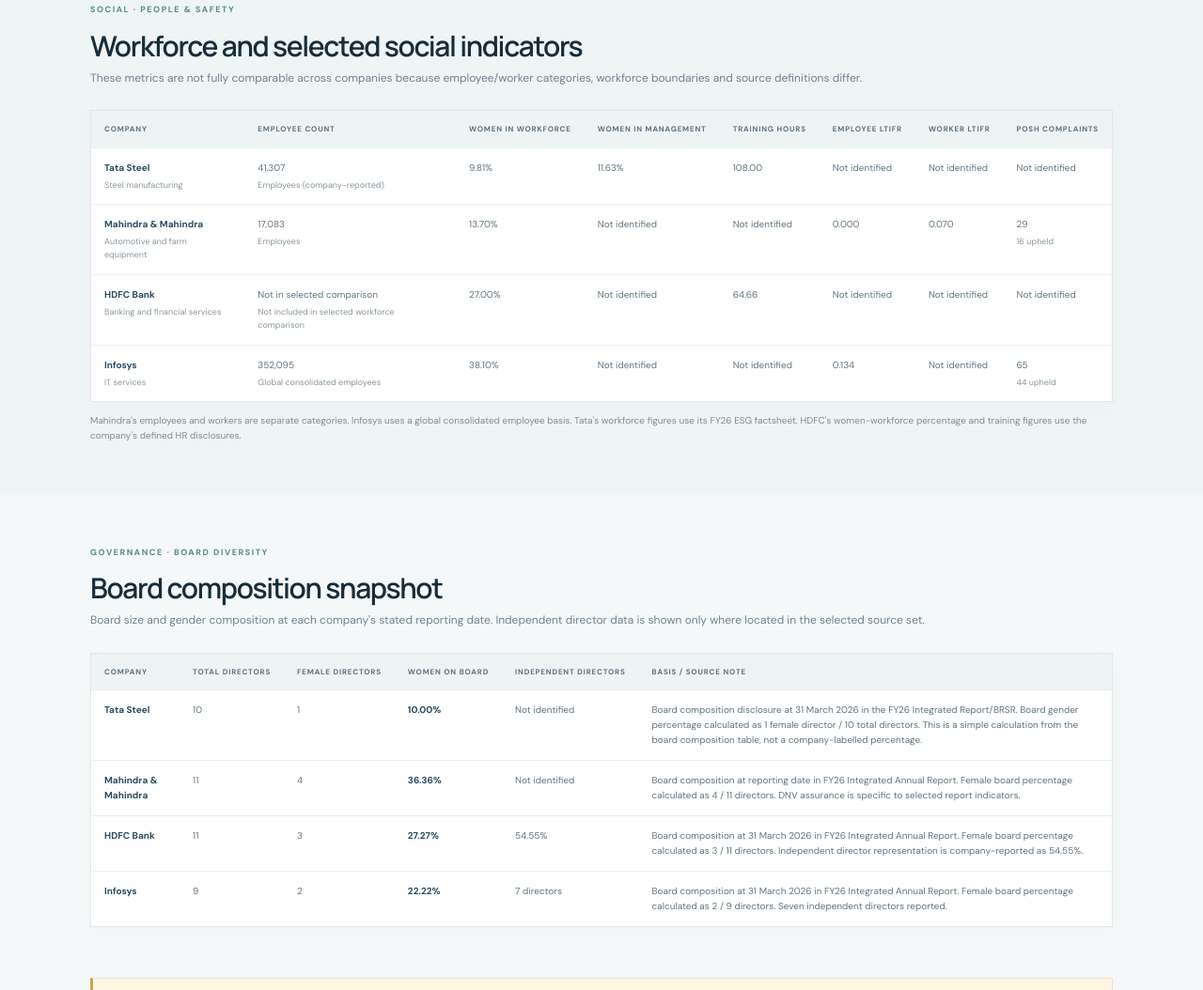
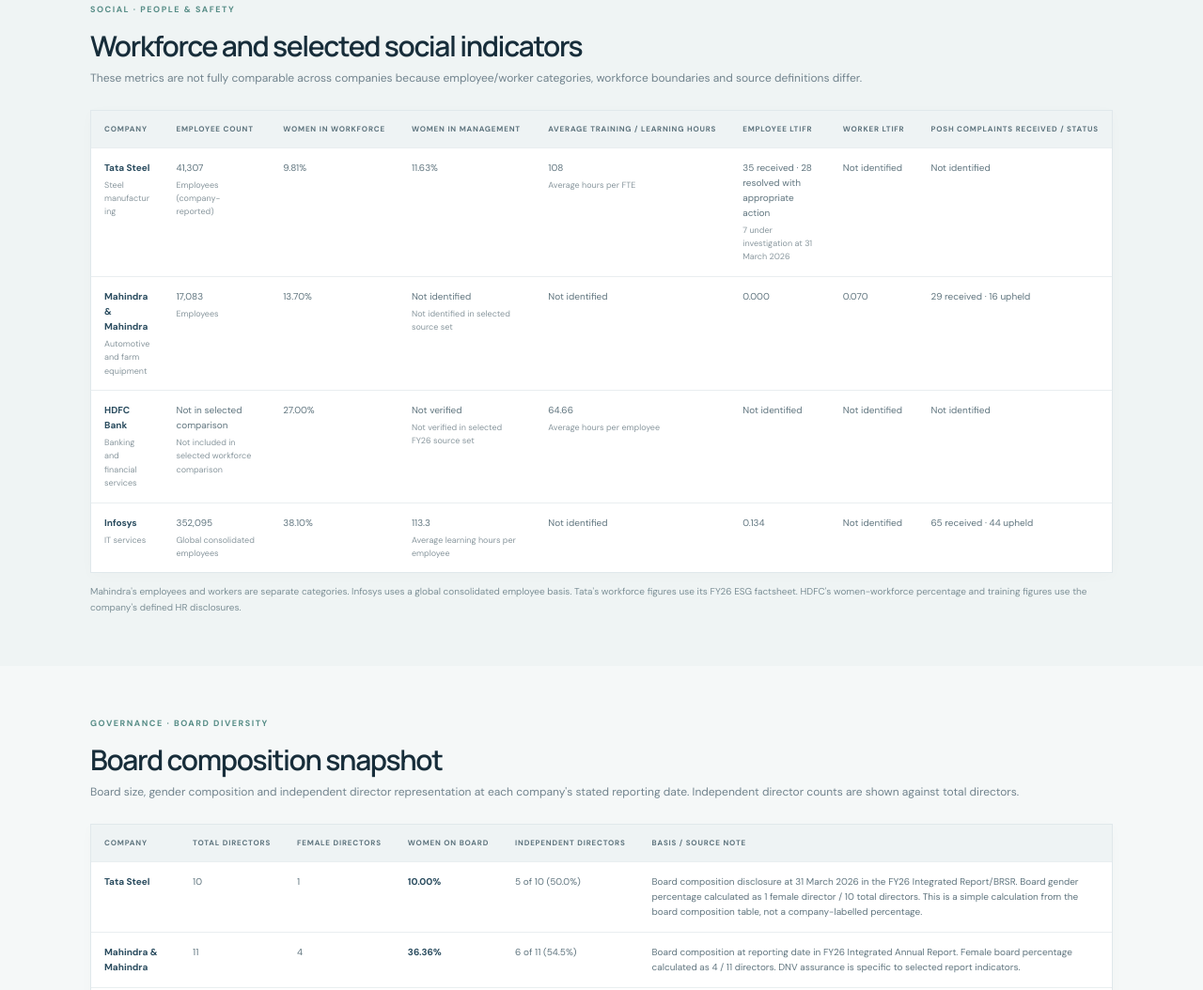
Before and after one commit to Prithivi2504/Four-Sector-ESG-Disclosure-Portfolio, a plain HTML site: page comparison/index.html in a window 1280 px wide. Shown: the part 2643-3697 px from the top of the page at 94% size. Drawn offline with Linux system fonts and the light colour scheme.

Commit message:
Correct FY26 ESG social and governance disclosures

```diff
--- a/comparison/index.html
+++ b/comparison/index.html
@@ -81,15 +81,15 @@
 </section>
 <section class="section alt-section">
   <div class="section-heading"><div><div class="eyebrow">SOCIAL · PEOPLE & SAFETY</div><h2>Workforce and selected social indicators</h2><p class="muted">These metrics are not fully comparable across companies because employee/worker categories, workforce boundaries and source definitions differ.</p></div></div>
-  <div class="table-wrap"><table class="data-table"><thead><tr><th>Company</th><th>Employee count</th><th>Women in workforce</th><th>Women in management</th><th>Training hours</th><th>Employee LTIFR</th><th>Worker LTIFR</th><th>POSH complaints</th></tr></thead><tbody>
-  <tr><td><strong>Tata Steel</strong><small>Steel manufacturing</small></td><td>41,307<small>Employees (company-reported)</small></td><td>9.81%</td><td>11.63%</td><td>108.00</td><td>Not identified</td><td>Not identified</td><td>Not identified</td></tr><tr><td><strong>Mahindra &amp; Mahindra</strong><small>Automotive and farm equipment</small></td><td>17,083<small>Employees</small></td><td>13.70%</td><td>Not identified</td><td>Not identified</td><td>0.000</td><td>0.070</td><td>29<small>16 upheld</small></td></tr><tr><td><strong>HDFC Bank</strong><small>Banking and financial services</small></td><td>Not in selected comparison<small>Not included in selected workforce comparison</small></td><td>27.00%</td><td>Not identified</td><td>64.66</td><td>Not identified</td><td>Not identified</td><td>Not identified</td></tr><tr><td><strong>Infosys</strong><small>IT services</small></td><td>352,095<small>Global consolidated employees</small></td><td>38.10%</td><td>Not identified</td><td>Not identified</td><td>0.134</td><td>Not identified</td><td>65<small>44 upheld</small></td></tr>
+  <div class="table-wrap"><table class="data-table"><thead><tr><th>Company</th><th>Employee count</th><th>Women in workforce</th><th>Women in management</th><th>Average training / learning hours</th><th>Employee LTIFR</th><th>Worker LTIFR</th><th>POSH complaints received / status</th></tr></thead><tbody>
+  <tr><td><strong>Tata Steel</strong><small>Steel manufacturing</small></td><td>41,307<small>Employees (company-reported)</small></td><td>9.81%</td><td>11.63%</td><td>108<small>Average hours per FTE</small></td><td>35 received · 28 resolved with appropriate action<small>7 under investigation at 31 March 2026</small></td><td>Not identified</td><td>Not identified</td></tr><tr><td><strong>Mahindra &amp; Mahindra</strong><small>Automotive and farm equipment</small></td><td>17,083<small>Employees</small></td><td>13.70%</td><td>Not identified<small>Not identified in selected source set</small></td><td>Not identified</td><td>0.000</td><td>0.070</td><td>29 received · 16 upheld</td></tr><tr><td><strong>HDFC Bank</strong><small>Banking and financial services</small></td><td>Not in selected comparison<small>Not included in selected workforce comparison</small></td><td>27.00%</td><td>Not verified<small>Not verified in selected FY26 source set</small></td><td>64.66<small>Average hours per employee</small></td><td>Not identified</td><td>Not identified</td><td>Not identified</td></tr><tr><td><strong>Infosys</strong><small>IT services</small></td><td>352,095<small>Global consolidated employees</small></td><td>38.10%</td><td>113.3<small>Average learning hours per employee</small></td><td>Not identified</td><td>0.134</td><td>Not identified</td><td>65 received · 44 upheld</td></tr>
   </tbody></table></div>
   <p class="table-note">Mahindra's employees and workers are separate categories. Infosys uses a global consolidated employee basis. Tata's workforce figures use its FY26 ESG factsheet. HDFC's women-workforce percentage and training figures use the company's defined HR disclosures.</p>
 </section>
 <section class="section">
-  <div class="section-heading"><div><div class="eyebrow">GOVERNANCE · BOARD DIVERSITY</div><h2>Board composition snapshot</h2><p class="muted">Board size and gender composition at each company's stated reporting date. Independent director data is shown only where located in the selected source set.</p></div></div>
+  <div class="section-heading"><div><div class="eyebrow">GOVERNANCE · BOARD DIVERSITY</div><h2>Board composition snapshot</h2><p class="muted">Board size, gender composition and independent director representation at each company's stated reporting date. Independent director counts are shown against total directors.</p></div></div>
   <div class="table-wrap"><table class="data-table"><thead><tr><th>Company</th><th>Total directors</th><th>Female directors</th><th>Women on board</th><th>Independent directors</th><th>Basis / source note</th></tr></thead><tbody>
-  <tr><td><strong>Tata Steel</strong></td><td>10</td><td>1</td><td><strong>10.00%</strong></td><td>Not identified</td><td>Board composition disclosure at 31 March 2026 in the FY26 Integrated Report/BRSR. Board gender percentage calculated as 1 female director / 10 total directors. This is a simple calculation from the board composition table, not a company-labelled percentage.</td></tr><tr><td><strong>Mahindra &amp; Mahindra</strong></td><td>11</td><td>4</td><td><strong>36.36%</strong></td><td>Not identified</td><td>Board composition at reporting date in FY26 Integrated Annual Report. Female board percentage calculated as 4 / 11 directors. DNV assurance is specific to selected report indicators.</td></tr><tr><td><strong>HDFC Bank</strong></td><td>11</td><td>3</td><td><strong>27.27%</strong></td><td>54.55%</td><td>Board composition at 31 March 2026 in FY26 Integrated Annual Report. Female board percentage calculated as 3 / 11 directors. Independent director representation is company-reported as 54.55%.</td></tr><tr><td><strong>Infosys</strong></td><td>9</td><td>2</td><td><strong>22.22%</strong></td><td>7 directors</td><td>Board composition at 31 March 2026 in FY26 Integrated Annual Report. Female board percentage calculated as 2 / 9 directors. Seven independent directors reported.</td></tr>
+  <tr><td><strong>Tata Steel</strong></td><td>10</td><td>1</td><td><strong>10.00%</strong></td><td>5 of 10 (50.0%)</td><td>Board composition disclosure at 31 March 2026 in the FY26 Integrated Report/BRSR. Board gender percentage calculated as 1 female director / 10 total directors. This is a simple calculation from the board composition table, not a company-labelled percentage.</td></tr><tr><td><strong>Mahindra &amp; Mahindra</strong></td><td>11</td><td>4</td><td><strong>36.36%</strong></td><td>6 of 11 (54.5%)</td><td>Board composition at reporting date in FY26 Integrated Annual Report. Female board percentage calculated as 4 / 11 directors. DNV assurance is specific to selected report indicators.</td></tr><tr><td><strong>HDFC Bank</strong></td><td>11</td><td>3</td><td><strong>27.27%</strong></td><td>6 of 11 (54.5%)</td><td>Board composition at 31 March 2026 in FY26 Integrated Annual Report. Female board percentage calculated as 3 / 11 directors. Independent director representation is company-reported as 54.55%.</td></tr><tr><td><strong>Infosys</strong></td><td>9</td><td>2</td><td><strong>22.22%</strong></td><td>7 of 9 (77.8%)</td><td>Board composition at 31 March 2026 in FY26 Integrated Annual Report. Female board percentage calculated as 2 / 9 directors. Seven independent directors reported.</td></tr>
   </tbody></table></div>
 </section>
 <section class="section compact-section"><div class="comparison-warning"><b>How to read this comparison</b><p>Values marked “Not identified” are not zero. A percentage for women in workforce does not have the same denominator or scope for every company. LTIFR denominator and worker categories vary. Board gender shares above are calculated from board counts and should not be treated as a board effectiveness score.</p></div></section>
```
